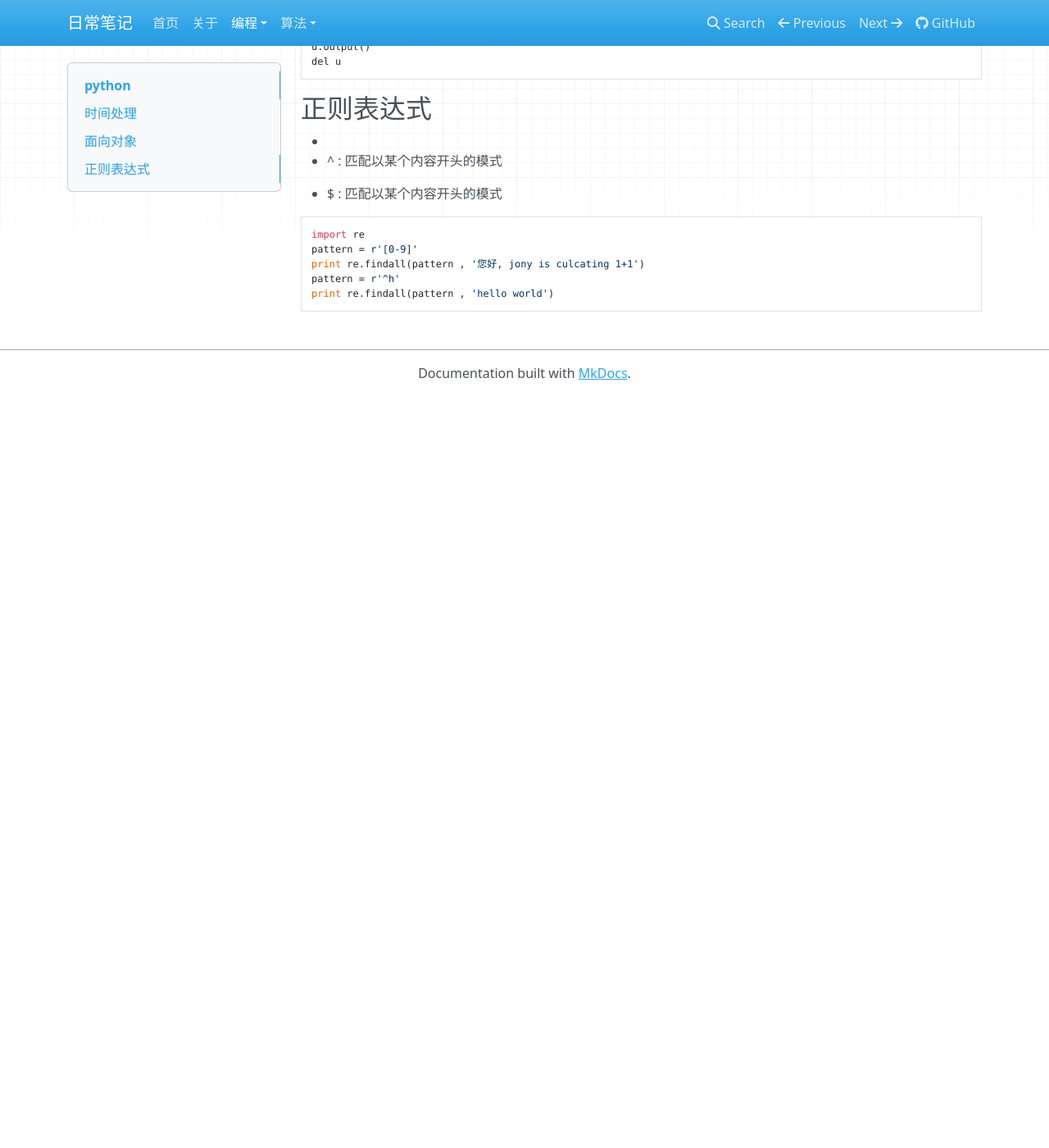
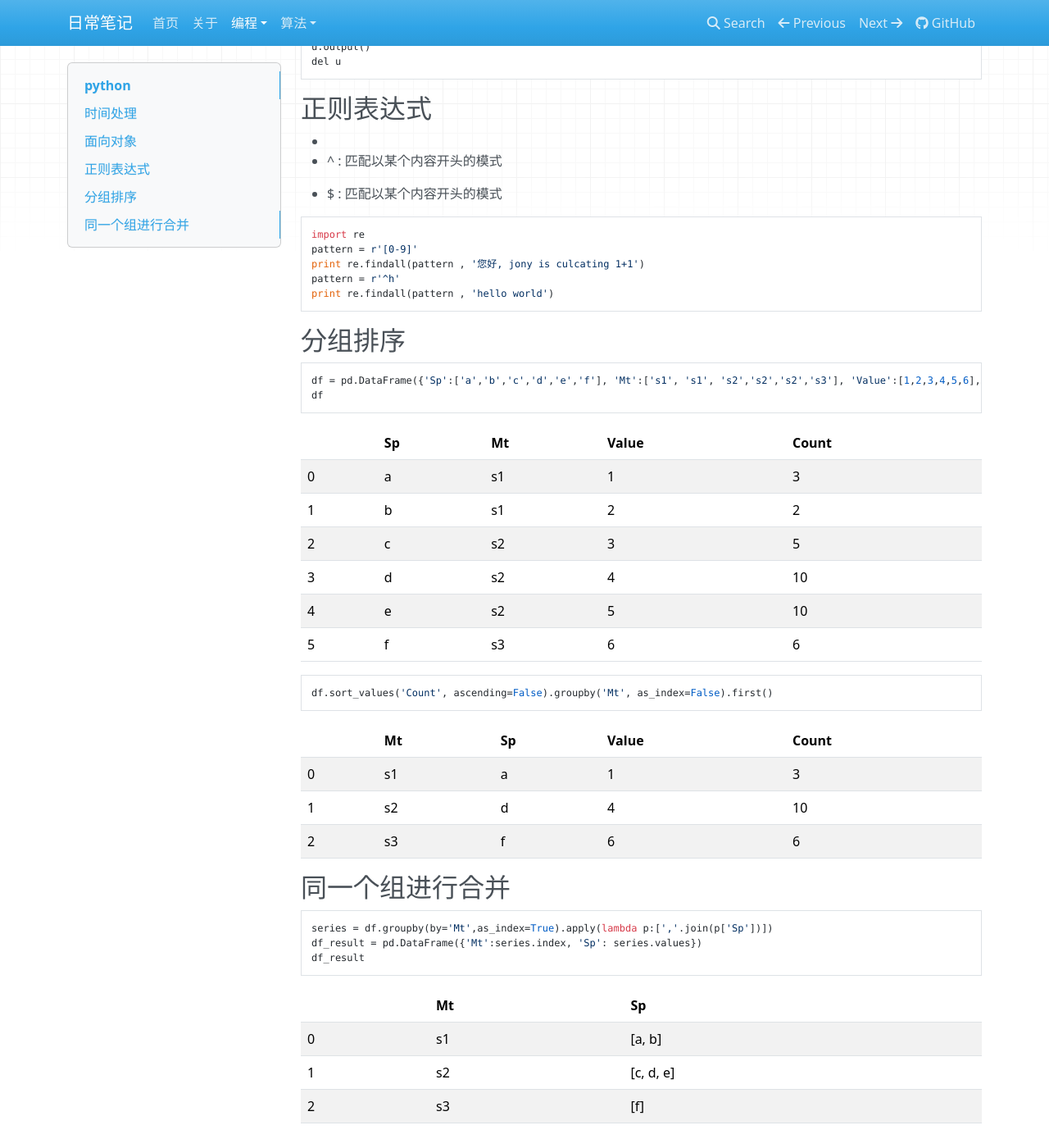
Before and after one commit to ruiqiangJiao/daily-note, an MkDocs documentation site: the page built from docs/program/python.md, in a window 1280 px wide and 1400 px high, scrolled down 1952 px. Shown: the whole window at 82% size. Built offline with MkDocs 1.6.1, drawn with Linux system fonts in a browser that asks for light colours; nearby versions of some CDN libraries; before the commit the page ends 2435 px from its top, so only the background shows below that.

Commit message:
add python content

````diff
--- a/docs/program/python.md
+++ b/docs/program/python.md
@@ -118,3 +118,43 @@ print re.findall(pattern , '您好, jony is culcating 1+1')
 pattern = r'^h'
 print re.findall(pattern , 'hello world')
 ```
+
+## 分组排序
+
+```python
+df = pd.DataFrame({'Sp':['a','b','c','d','e','f'], 'Mt':['s1', 's1', 's2','s2','s2','s3'], 'Value':[1,2,3,4,5,6], 'Count':[3,2,5,10,10,6]})
+df
+```
+
+|    | Sp | Mt | Value | Count |
+|----|----|----|-------|-------|
+|0   | a  | s1 | 1     | 3     |
+|1   | b  | s1 | 2     | 2     |
+|2   | c  | s2 | 3     | 5     |
+|3   | d  | s2 | 4     | 10    |
+|4   | e  | s2 | 5     | 10    |
+|5   | f  | s3 | 6     | 6     |
+
+```python
+df.sort_values('Count', ascending=False).groupby('Mt', as_index=False).first()
+```
+
+|    | Mt | Sp | Value | Count |
+|----|----|----|-------|-------|
+|0   | s1 | a  | 1     | 3     |
+|1   | s2 | d  | 4     | 10    |
+|2   | s3 | f  | 6     | 6     |
+
+## 同一个组进行合并
+
+```python
+series = df.groupby(by='Mt',as_index=True).apply(lambda p:[','.join(p['Sp'])])
+df_result = pd.DataFrame({'Mt':series.index, 'Sp': series.values})
+df_result
+```
+
+|    | Mt | Sp       |
+|----|----|----------|
+|0   | s1 | [a, b]   |
+|1   | s2 | [c, d, e]|
+|2   | s3 | [f]      |
````
